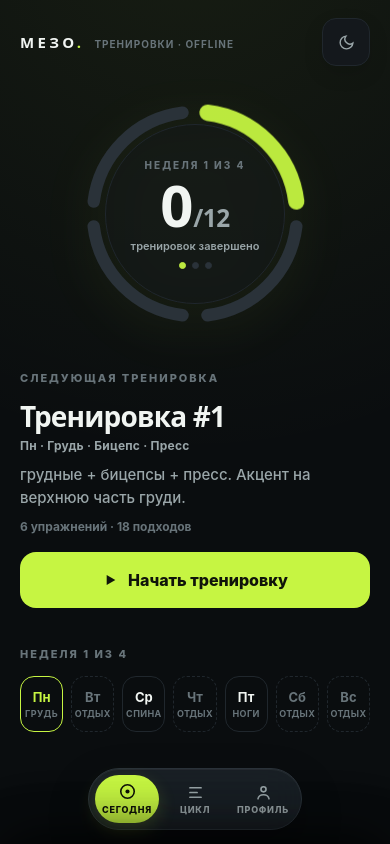
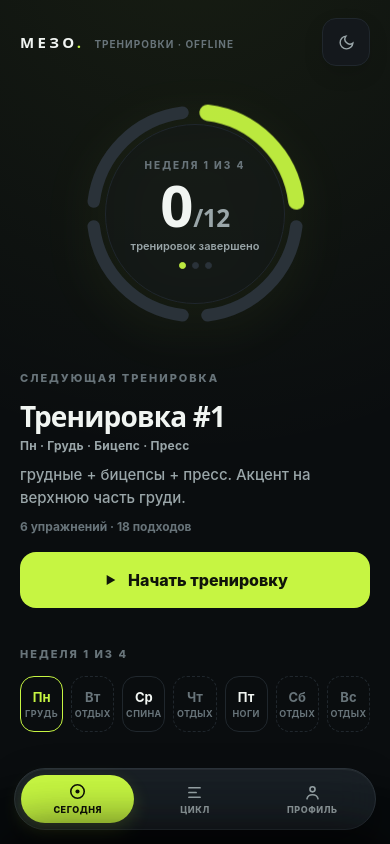
Before and after one commit to jumpipgo/TREN, a React (Vite) app: page / in a window 390 px wide. Built offline with nearby package versions, Linux system fonts and the light colour scheme.

Commit message:
style: align profile header and mobile navigation

```diff
--- a/src/styles.css
+++ b/src/styles.css
@@ -92,6 +92,7 @@ a{color:inherit;text-decoration:none}
 #nav{
   position:fixed;left:50%;bottom:calc(14px + env(safe-area-inset-bottom));
   transform:translateX(-50%);
+  width:calc(100% - 28px);max-width:420px;
   display:flex;gap:4px;padding:6px;border-radius:999px;
   background:var(--elevated);
   background:color-mix(in srgb,var(--elevated) 92%,transparent);
@@ -103,12 +104,12 @@ a{color:inherit;text-decoration:none}
 }
 body.on-day #nav{transform:translateX(-50%) translateY(130px);opacity:0;pointer-events:none}
 .nav-btn{
-  min-width:64px;height:48px;border-radius:999px;
+  flex:1;min-width:0;height:48px;border-radius:999px;
   display:flex;flex-direction:column;align-items:center;justify-content:center;gap:2px;
   color:var(--dim);transition:background .2s var(--ease),color .2s,transform .15s;
 }
 .nav-btn svg{width:19px;height:19px;transition:transform .2s var(--ease)}
-.nav-btn small{font:800 9px var(--font-body);letter-spacing:.08em;text-transform:uppercase}
+.nav-btn small{min-width:0;max-width:100%;white-space:nowrap;overflow:hidden;text-overflow:ellipsis;font:800 9px var(--font-body);letter-spacing:.06em;text-transform:uppercase}
 .nav-btn:active{transform:scale(.94)}
 .nav-btn.on{background:var(--btn-bg);color:var(--btn-ink);box-shadow:0 7px 18px color-mix(in srgb,var(--lime) 18%,transparent)}
 .nav-btn.on svg{transform:translateY(-1px)}
@@ -449,15 +450,15 @@ details.blk[open] .chev{transform:rotate(90deg)}
 /* ============================================================
    PROFILE
    ============================================================ */
-.profile-head{padding:24px 0 8px}
-.profile-head h1{font:700 28px/1.15 var(--font-display);letter-spacing:-.03em;margin-top:8px}
-.profile-head p{color:var(--dim);font:600 13px;margin-top:5px}
+.profile-head{max-width:720px;margin:0 auto;padding:24px 16px 8px}
+.profile-head h1{font:700 28px/1.15 var(--font-display);letter-spacing:-.03em;margin-top:8px;overflow-wrap:anywhere}
+.profile-head p{max-width:100%;color:var(--dim);font:600 13px;margin-top:5px;overflow-wrap:anywhere}
 .profile-content{padding-bottom:24px}
 .profile-card{margin:12px 0;padding:16px;border:1px solid var(--line-soft);border-radius:18px;background:var(--surface);box-shadow:var(--shadow)}
 .profile-summary{display:flex;align-items:center;gap:14px}
 .profile-avatar{width:52px;height:52px;border-radius:16px;display:grid;place-items:center;flex:0 0 auto;background:var(--btn-bg);color:var(--btn-ink);font:800 22px var(--font-display)}
-.profile-summary strong{display:block;margin-top:5px;font:700 18px var(--font-display)}
-.profile-summary p{margin-top:3px;color:var(--dim);font:600 12px}
+.profile-summary strong{display:block;margin-top:5px;font:700 18px var(--font-display);overflow-wrap:anywhere}
+.profile-summary p{margin-top:3px;color:var(--dim);font:600 12px;overflow-wrap:anywhere}
 .profile-card-title{margin-bottom:10px;color:var(--faint);font:800 11px/1 var(--font-body);letter-spacing:.14em;text-transform:uppercase}
 .theme-switch{display:grid;grid-template-columns:1fr 1fr;gap:6px;padding:4px;border:1px solid var(--line-soft);border-radius:14px;background:var(--bg)}
 .theme-switch button{min-height:44px;border-radius:10px;color:var(--dim);font-weight:800;transition:background .2s,color .2s,transform .15s}
@@ -466,8 +467,8 @@ details.blk[open] .chev{transform:rotate(90deg)}
 .profile-row{width:100%;min-height:56px;display:flex;align-items:center;justify-content:space-between;gap:12px;padding:8px 0;text-align:left;border-bottom:1px solid var(--line-soft)}
 .profile-row:last-of-type{border-bottom:0}
 .profile-row span{min-width:0}
-.profile-row b{display:block;font:700 15px var(--font-body)}
-.profile-row small{display:block;margin-top:2px;color:var(--faint);font:500 12px}
+.profile-row b{display:block;min-width:0;font:700 15px var(--font-body);overflow-wrap:anywhere}
+.profile-row small{display:block;margin-top:2px;color:var(--faint);font:500 12px;overflow-wrap:anywhere}
 .profile-row i{color:var(--faint);font-style:normal;font-size:22px}
 .profile-row:active{opacity:.7}
 .profile-row.danger b{color:var(--warn)}
```
